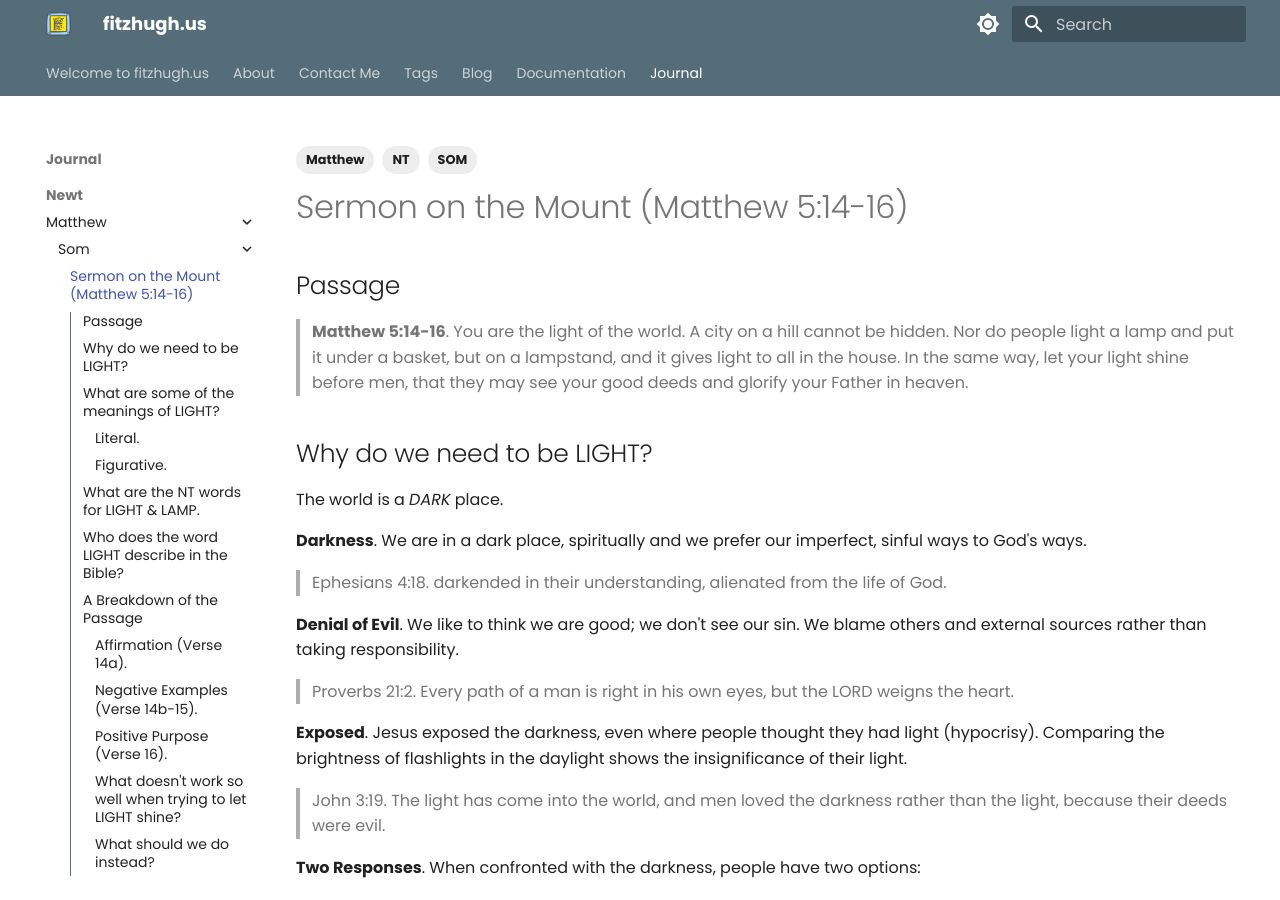
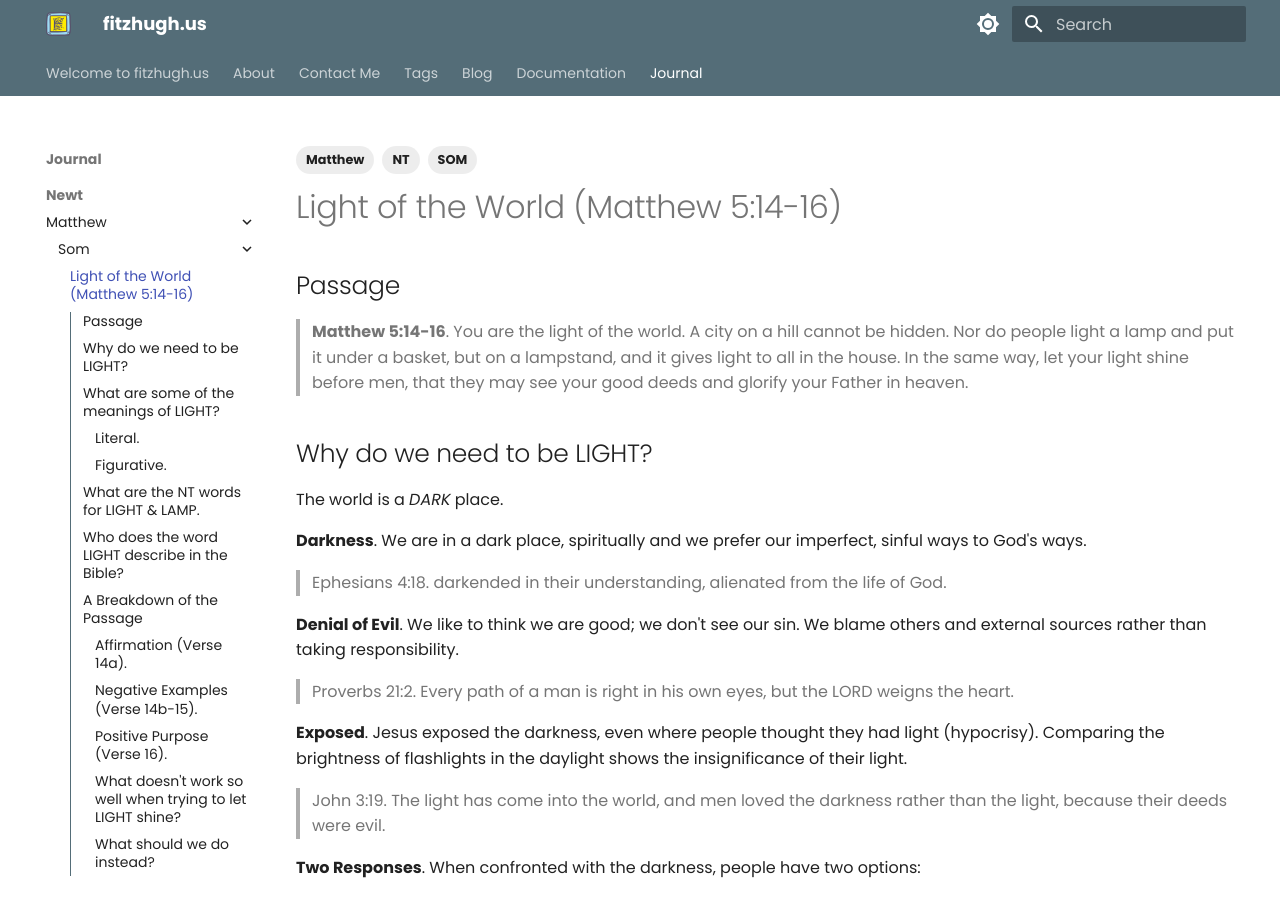
Before and after one commit to fitzland/octo-potato, an MkDocs documentation site: the page built from docs/journal/newt/matthew/som/matt05-som-light.md, in a window 1280 px wide and 900 px high. Built offline with MkDocs 1.6.1 and Material for MkDocs 9.7.7, drawn with Linux system fonts in a browser that asks for light colours; some web fonts are replaced.

Commit message:
change title matt05-light

```diff
--- a/docs/journal/newt/matthew/som/matt05-som-light.md
+++ b/docs/journal/newt/matthew/som/matt05-som-light.md
@@ -5,7 +5,7 @@ tags:
     - SOM
 ---
 
-# Sermon on the Mount (Matthew 5:14-16)
+# Light of the World (Matthew 5:14-16)
 
 ## Passage
 
```
